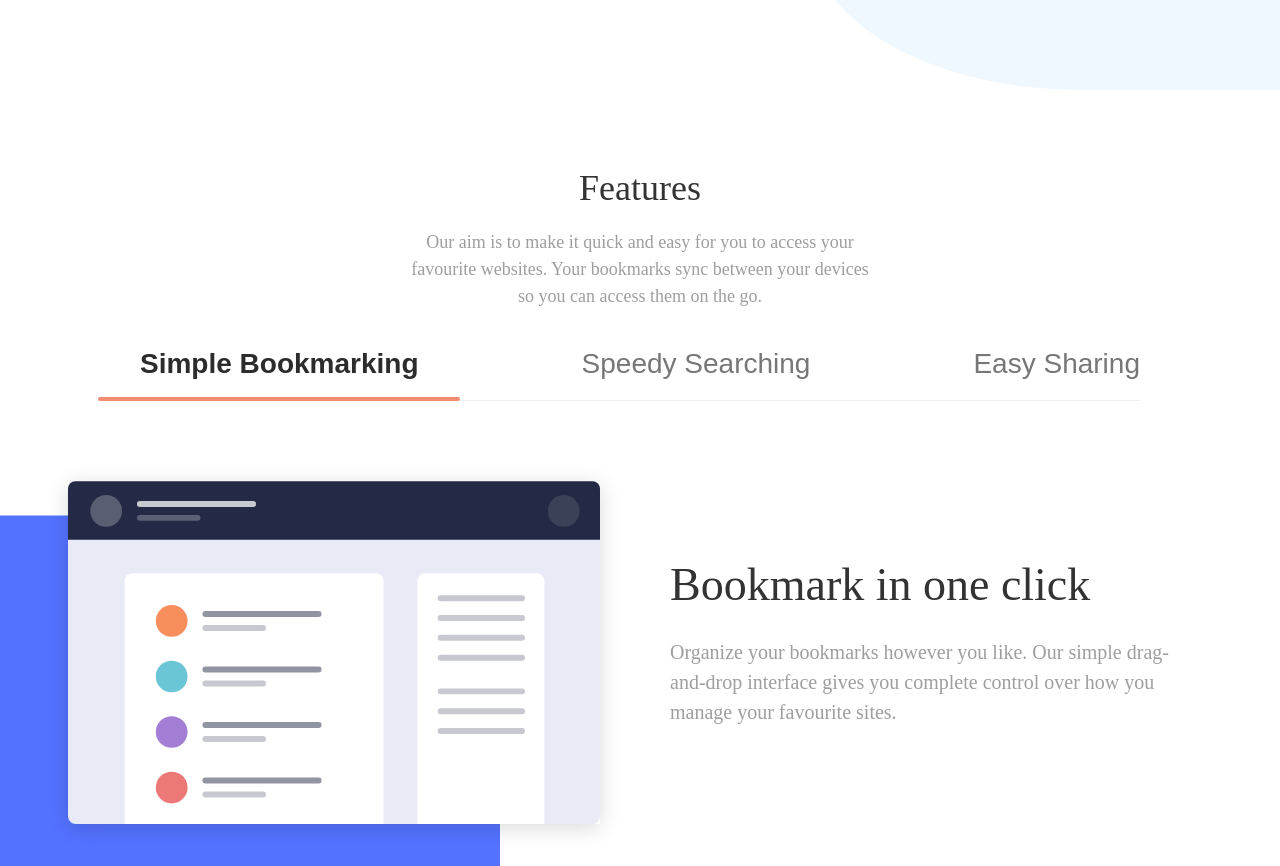
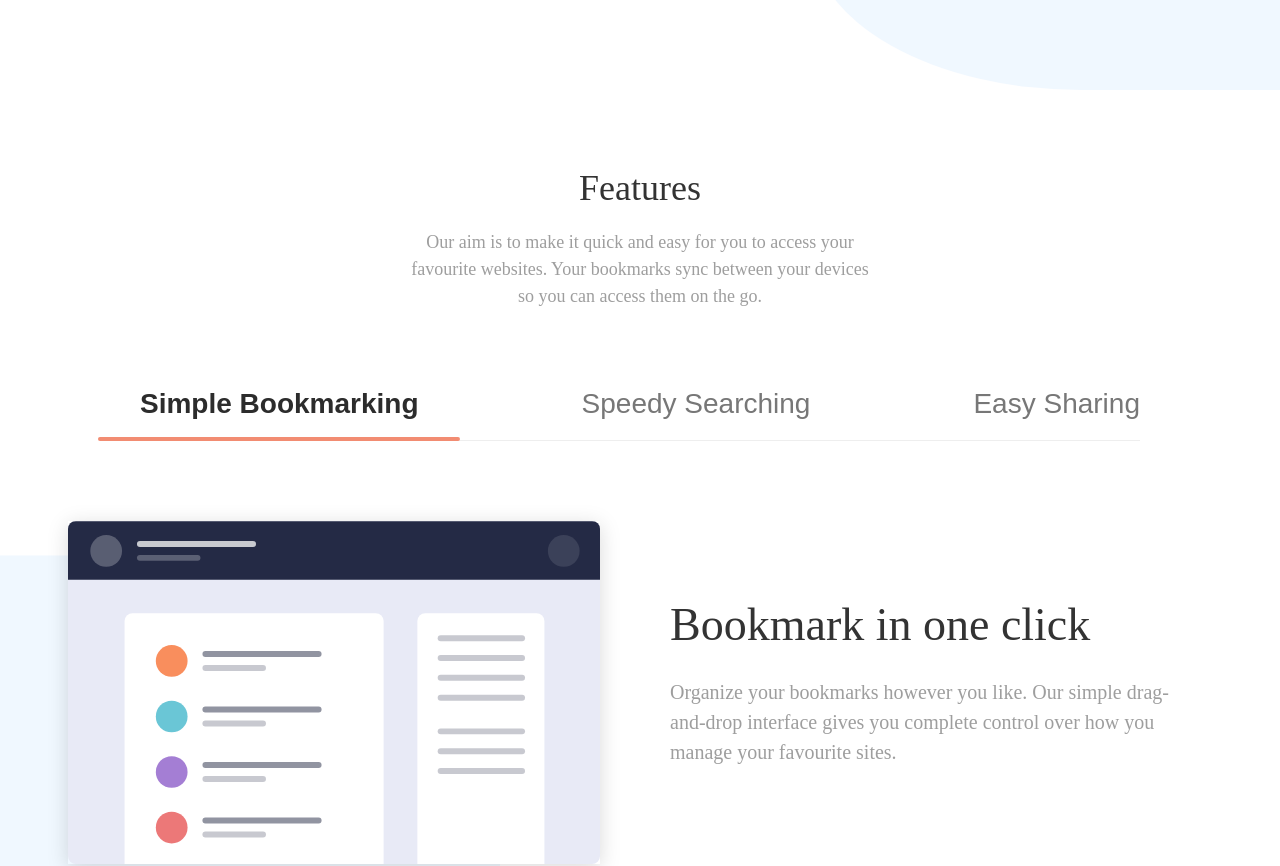
Before and after one commit to Arnau-66/S5-Bookmark--Landing-Angular, an Angular app: page / in a window 1280 px wide. Shown: the part 760-1626 px from the top of the page. Built offline with nearby package versions, Linux system fonts and the light colour scheme.

Commit message:
bottom padding values fixed on features container

```diff
--- a/src/app/shared/organisms/features/features.css
+++ b/src/app/shared/organisms/features/features.css
@@ -11,7 +11,7 @@
   align-items: center;
   flex-direction: column;
   text-align: center;
-  padding: 0% 30%;
+  padding: 0% 30% 40px;
 }
 
 .tabs {
@@ -110,9 +110,7 @@
     flex-direction: column;
     align-items: center;
     gap: 20px;
-    padding: 0;
     border-bottom: none;
-    padding-bottom: 10%;
   }
   .tab {
     flex: none;
--- a/src/app/shared/organisms/features/features.html
+++ b/src/app/shared/organisms/features/features.html
@@ -31,7 +31,7 @@
 
       <div class="features-hero">
           <div class="features-image">
-            <img src="assets/img/rectangulo-azul.png" alt="Decoration" class="features-shape"/>
+            <img src="assets/img/rectangulo-aliceblue.png" alt="Decoration" class="features-shape"/>
             <img src="assets/img/illustration-features-tab-1.svg" alt="Illustration" class="features-illustration"/>
       </div>
 
```
